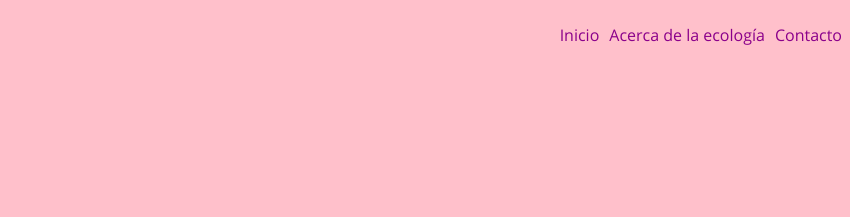
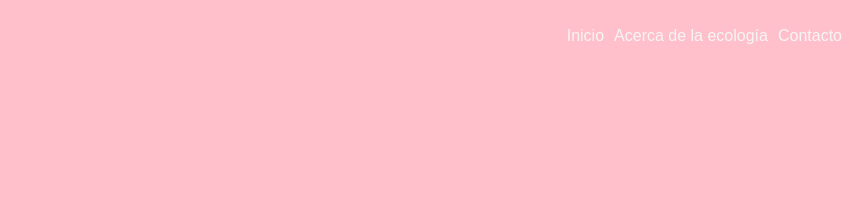
Before and after one commit to anapresuelppb/proyecto, a plain HTML site: page index.html in a window 1280 px wide. Shown: the top 217 px of the page, 430-1280 px from the left. Drawn offline with Linux system fonts and the light colour scheme; grey boxes are pictures that could not be loaded.

Commit message:
mi actividad especial
he creado mi propia regla CSS

```diff
--- a/css/styles.css
+++ b/css/styles.css
@@ -32,11 +32,12 @@ ul{
 }
 
 a{
-    color: darkmagenta;
+    color: whitesmoke;
+    font-family: golden_hopes, Arial, Helvetica, sans-serif;
     text-decoration: none;
     margin-left: 10px;
 }
 @font-face {
-    font-family: Open Sans;
-    src: url('../fonts/Open Sans/21798841561.ttf');
+    font-family: golden_hopes;
+    src: url('../fonts/golden_hopes/GoldenHopes_PERSONAL_USE_ONLY.otf;
 }
```
